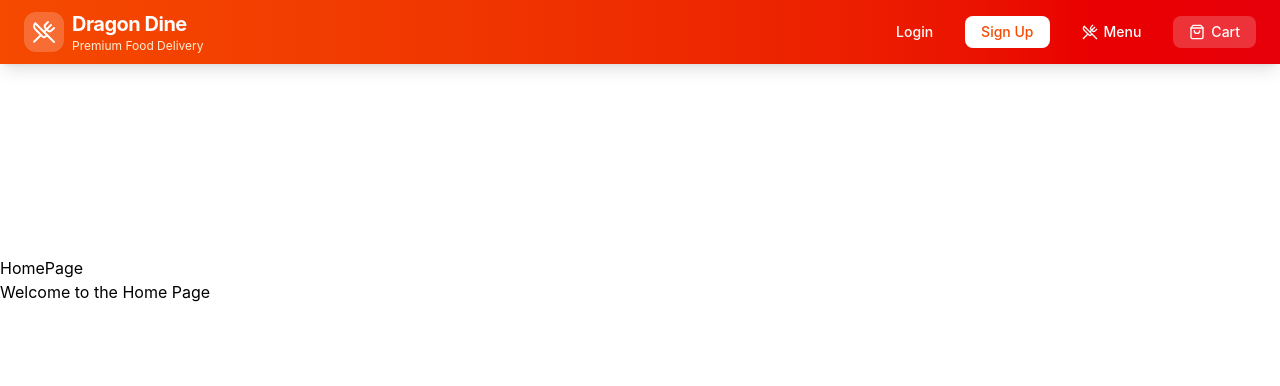
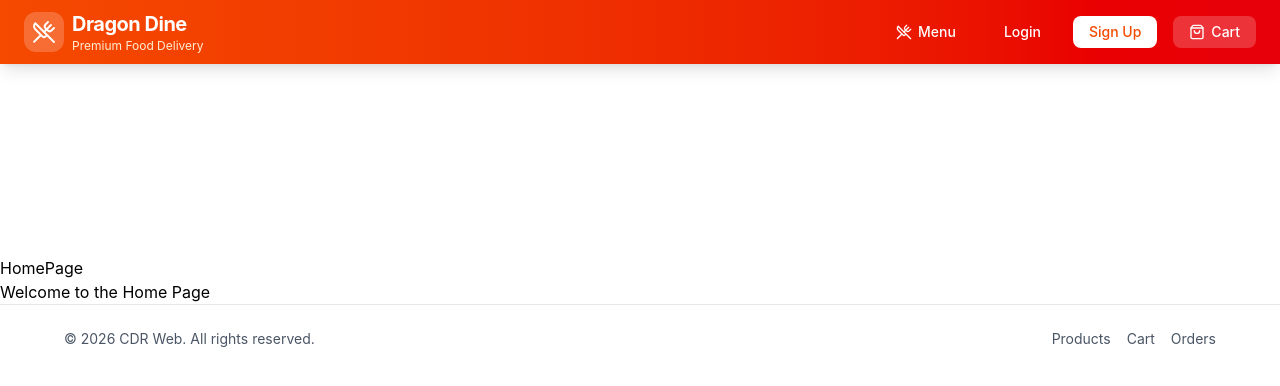
Before and after one commit to dinithanki/cdr-web, a React app in the folder frontend/: page / in a window 1280 px wide. Shown: the top 386 px of the page. Built offline with nearby package versions, Linux system fonts and the light colour scheme; no server answers; the HTML template or start-up script is replaced by a standard one.

Commit message:
feat: add Footer component and integrate it into UserLayout; move Menu link in Navbar

```diff
--- a/frontend/src/components/Navbar.jsx
+++ b/frontend/src/components/Navbar.jsx
@@ -33,6 +33,13 @@ const Navbar = () => {
 
         {/* RIGHT - Actions */}
         <div className="flex items-center gap-2 sm:gap-4">
+          <Link
+            to="/products"
+            className="inline-flex items-center gap-1.5 px-2.5 sm:px-4 py-1.5 text-sm font-medium rounded-lg hover:bg-white/20 transition"
+          >
+            <UtensilsCrossed className="size-4" />
+            <span className="hidden sm:inline">Menu</span>
+          </Link>
           {!authUser && (
             <>
               <Link
@@ -49,13 +56,6 @@ const Navbar = () => {
               </Link>
             </>
           )}
-          <Link
-            to="/products"
-            className="inline-flex items-center gap-1.5 px-2.5 sm:px-4 py-1.5 text-sm font-medium rounded-lg hover:bg-white/20 transition"
-          >
-            <UtensilsCrossed className="size-4" />
-            <span className="hidden sm:inline">Menu</span>
-          </Link>
 
           {authUser && (
             <>
--- /dev/null
+++ b/frontend/src/components/products/Footer.jsx
@@ -0,0 +1,22 @@
+function Footer() {
+	return (
+		<footer className="border-t border-gray-200 bg-white/90 px-4 py-6 text-sm text-gray-600 backdrop-blur">
+			<div className="mx-auto flex max-w-6xl flex-col items-center justify-between gap-3 sm:flex-row">
+				<p>© {new Date().getFullYear()} CDR Web. All rights reserved.</p>
+				<div className="flex items-center gap-4">
+					<a href="/products" className="transition-colors hover:text-gray-900">
+						Products
+					</a>
+					<a href="/cart" className="transition-colors hover:text-gray-900">
+						Cart
+					</a>
+					<a href="/orders" className="transition-colors hover:text-gray-900">
+						Orders
+					</a>
+				</div>
+			</div>
+		</footer>
+	);
+}
+
+export default Footer;
--- a/frontend/src/layouts/UserLayout.jsx
+++ b/frontend/src/layouts/UserLayout.jsx
@@ -1,6 +1,7 @@
 import Navbar from "../components/Navbar";
 import { Outlet } from "react-router-dom";
 import CartDrawer from "../components/CartDrawer.jsx";
+import Footer from "../components/products/Footer.jsx";
 
 function UserLayout() {
   return (
@@ -12,6 +13,8 @@ function UserLayout() {
       <main className="pt-16">
         <Outlet />
       </main>
+
+      <Footer />
     </div>
   );
 }
```
